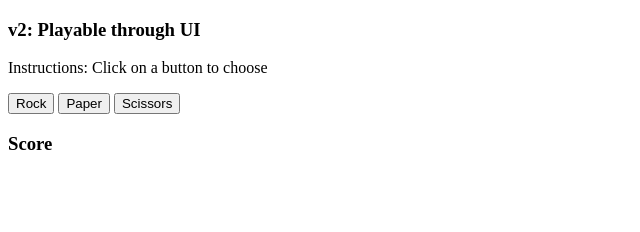
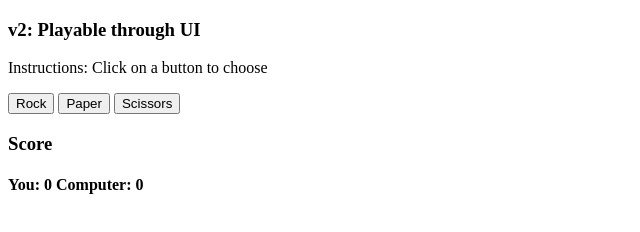
Before and after one commit to krexaim/jsrps, a plain HTML site: page index.html in a window 1280 px wide. Shown: the whole page, without its empty margins (0-640 px from the left). Drawn offline with Linux system fonts and the light colour scheme.

Commit message:
added id to div

```diff
--- a/index.html
+++ b/index.html
@@ -11,9 +11,9 @@
     <button class="btn">Rock</button>
     <button class="btn">Paper</button>
     <button class="btn">Scissors</button>
-    <div>
+    <div id="game">
         <h3>Score</h3>
-        <h4 id="score"></h4>
+        <h4 id="score">You: 0 Computer: 0</h4>
         <p id="results"></p>
     </div>
 </body>
```
